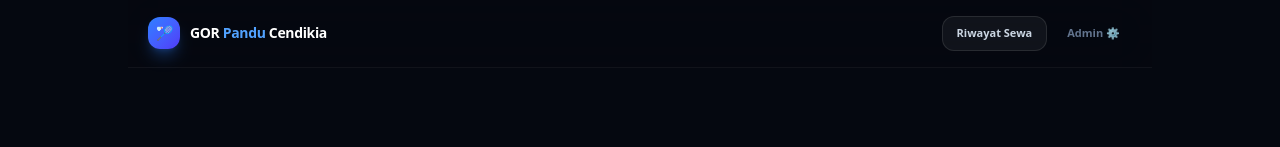
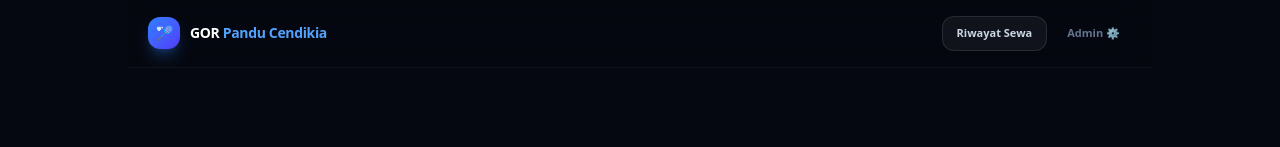
Before and after one commit to muktifarhanfebrian/gor-booking, a Next.js app: page / in a window 1280 px wide. Shown: the top 147 px of the page. Built offline with nearby package versions, Linux system fonts and the light colour scheme.

Commit message:
feat: create landing page with dynamic GOR status, facility details, and booking navigation

```diff
--- a/app/page.tsx
+++ b/app/page.tsx
@@ -134,7 +134,7 @@ export default function Home() {
             <span className="text-sm">🏸</span>
           </div>
           <span className="font-black text-white text-sm tracking-tight">
-            GOR <span className="text-blue-400">Pandu</span> Cendikia
+            GOR <span className="text-blue-400">Pandu Cendikia</span>
           </span>
         </div>
 
```
